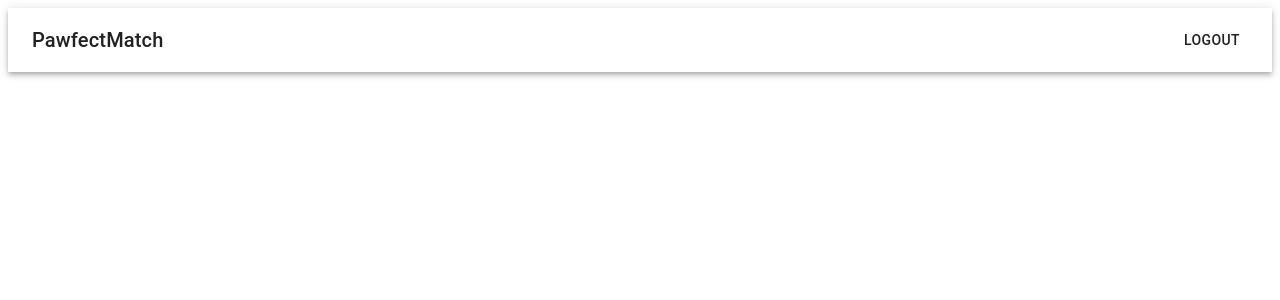
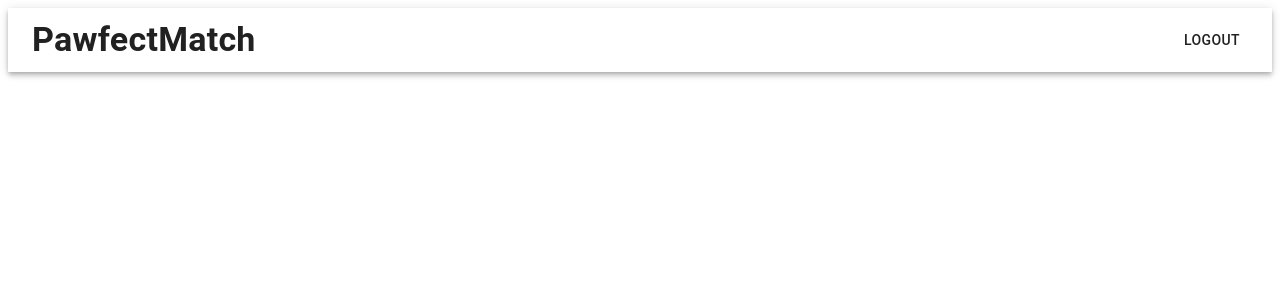
Before and after one commit to danielknguyen/pawfectMatch, a React (Vite) app: page / in a window 1280 px wide. Shown: the top 300 px of the page. Built offline with nearby package versions, Linux system fonts and the light colour scheme.

Commit message:
restyled the title to be bold and h4 variant

```diff
--- a/src/components/Navbar.tsx
+++ b/src/components/Navbar.tsx
@@ -14,6 +14,7 @@ const TypographyStyle = {
 
 const linkStyle = {
   textDecoration: "none",
+  fontWeight: "bold",
   color: "inherit",
 };
 
@@ -34,7 +35,7 @@ export const Navbar = ({ title, isLoggedIn }: NavbarProps) => {
     <Box sx={boxStyle}>
       <AppBar position="static" color="inherit">
         <Toolbar>
-          <Typography variant="h6" component="div" sx={TypographyStyle}>
+          <Typography variant="h4" component="div" sx={TypographyStyle}>
             <a href="/" style={linkStyle}>
               {title}
             </a>
```
